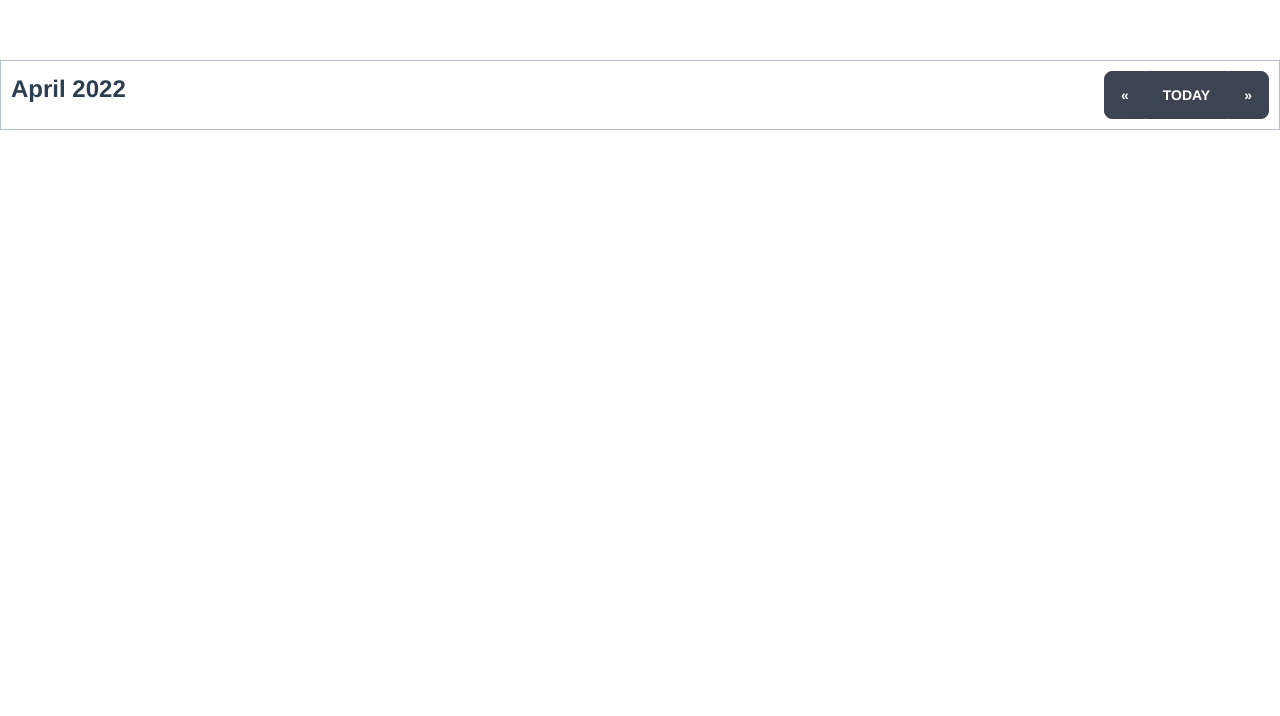
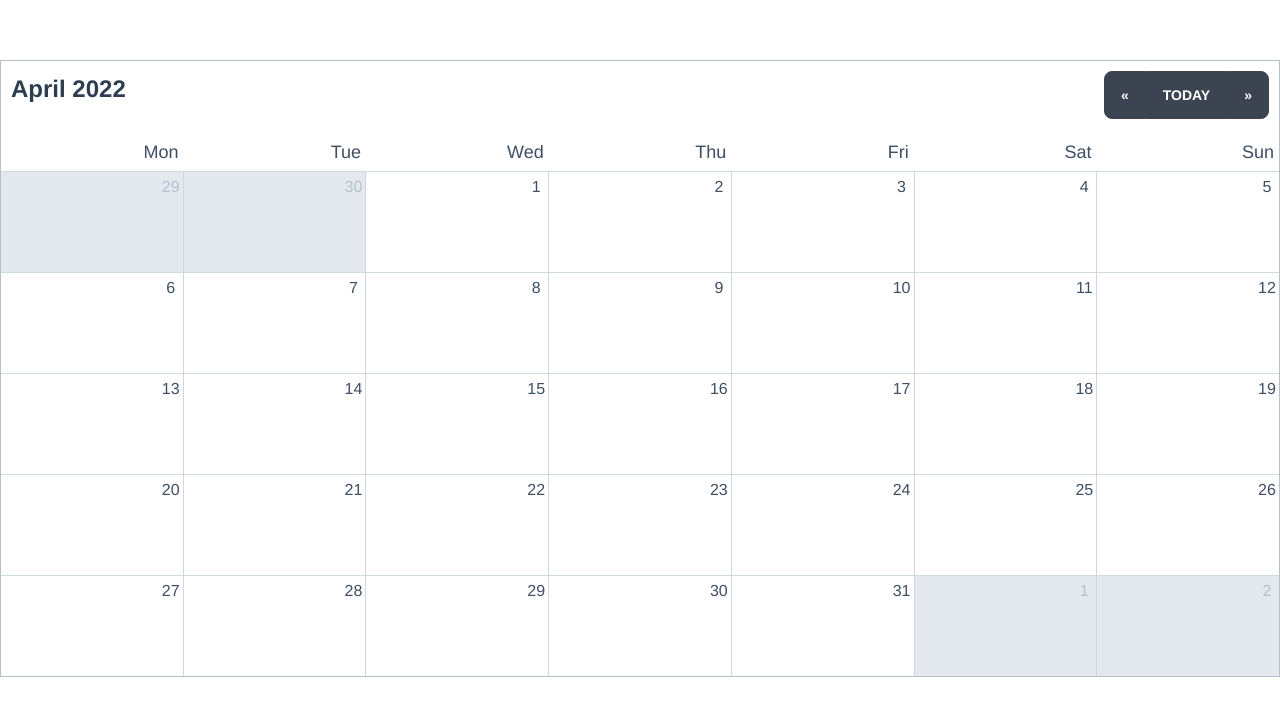
Before and after one commit to tturturiello/lizandar, a Vue app: page / in a window 1280 px wide. Shown: the top 716 px of the page. Built offline with nearby package versions, Linux system fonts and the light colour scheme.

Commit message:
added hardcoded days grid

```diff
--- a/src/components/CalendarMonth.vue
+++ b/src/components/CalendarMonth.vue
@@ -11,17 +11,60 @@
         @dateSelected="selectDate"
       />
     </div>
+    <CalendarWeekdays/>
+    <ol class="days-grid">
+      <CalendarMonthDayItem v-for="day in days" :key="day.date" :day="day" :is-today="day.date === today" />
+    </ol>
   </div>
 </template>
 
 <script setup>
-import { ref } from 'vue'
+import { computed, ref } from 'vue'
 import dayjs from "dayjs";
 import CalendarDateIndicator from "./CalendarDateIndicator.vue"
 import CalendarDateSelector from "./CalendarDateSelector.vue"
+import CalendarWeekdays from './CalendarWeekdays.vue';
+import CalendarMonthDayItem from './CalendarMonthDayItem.vue';
 
 let selectedDate = ref( dayjs() )
 let today = ref( dayjs().format("YYYY-MM-DD") )
+
+const days = ([
+        { date: "2020-06-29", isCurrentMonth: false },
+        { date: "2020-06-30", isCurrentMonth: false },
+        { date: "2020-07-01", isCurrentMonth: true },
+        { date: "2020-07-02", isCurrentMonth: true },
+        { date: "2020-07-03", isCurrentMonth: true },
+        { date: "2020-07-04", isCurrentMonth: true },
+        { date: "2020-07-05", isCurrentMonth: true },
+        { date: "2020-07-06", isCurrentMonth: true },
+        { date: "2020-07-07", isCurrentMonth: true },
+        { date: "2020-07-08", isCurrentMonth: true },
+        { date: "2020-07-09", isCurrentMonth: true },
+        { date: "2020-07-10", isCurrentMonth: true },
+        { date: "2020-07-11", isCurrentMonth: true },
+        { date: "2020-07-12", isCurrentMonth: true },
+        { date: "2020-07-13", isCurrentMonth: true },
+        { date: "2020-07-14", isCurrentMonth: true },
+        { date: "2020-07-15", isCurrentMonth: true },
+        { date: "2020-07-16", isCurrentMonth: true },
+        { date: "2020-07-17", isCurrentMonth: true },
+        { date: "2020-07-18", isCurrentMonth: true },
+        { date: "2020-07-19", isCurrentMonth: true },
+        { date: "2020-07-20", isCurrentMonth: true },
+        { date: "2020-07-21", isCurrentMonth: true },
+        { date: "2020-07-22", isCurrentMonth: true },
+        { date: "2020-07-23", isCurrentMonth: true },
+        { date: "2020-07-24", isCurrentMonth: true },
+        { date: "2020-07-25", isCurrentMonth: true },
+        { date: "2020-07-26", isCurrentMonth: true },
+        { date: "2020-07-27", isCurrentMonth: true },
+        { date: "2020-07-28", isCurrentMonth: true },
+        { date: "2020-07-29", isCurrentMonth: true },
+        { date: "2020-07-30", isCurrentMonth: true },
+        { date: "2020-07-31", isCurrentMonth: true },
+        { date: "2020-08-01", isCurrentMonth: false },
+        { date: "2020-08-02", isCurrentMonth: false }]);
 
 function selectDate(newSelectedDate) {
   selectedDate.value = newSelectedDate
--- /dev/null
+++ b/src/components/CalendarMonthDayItem.vue
@@ -0,0 +1,72 @@
+<template>
+  <li
+    class="calendar-day"
+    :class="{
+      'calendar-day--not-current': !day.isCurrentMonth,
+      'calendar-day--today': isToday
+    }"
+  >
+    <span>{{ label() }}</span>
+  </li>
+</template>
+
+<script setup>
+import dayjs from "dayjs";
+
+const props = defineProps({
+  day: {
+      type: Object,
+      required: true
+    },
+
+    isCurrentMonth: {
+      type: Boolean,
+      default: false
+    },
+
+    isToday: {
+      type: Boolean,
+      default: false
+    }
+});
+
+function label() {
+  return dayjs(props.day.date).format("D");
+}
+</script>
+
+<style scoped>
+.calendar-day {
+  position: relative;
+  min-height: 100px;
+  font-size: 16px;
+  background-color: #fff;
+  color: var(--grey-800);
+  padding: 5px;
+}
+
+.calendar-day > span {
+  display: flex;
+  justify-content: center;
+  align-items: center;
+  position: absolute;
+  right: 2px;
+  width: var(--day-label-size);
+  height: var(--day-label-size);
+}
+
+.calendar-day--not-current {
+  background-color: var(--grey-100);
+  color: var(--grey-300);
+}
+
+.calendar-day--today {
+  padding-top: 4px;
+}
+
+.calendar-day--today > span {
+  color: #fff;
+  border-radius: 9999px;
+  background-color: var(--grey-800);
+}
+</style>
--- /dev/null
+++ b/src/components/CalendarWeekdays.vue
@@ -0,0 +1,29 @@
+<template>
+  <ol class="day-of-week">
+    <li v-for="weekday in weekdays" :key="weekday"> {{ weekday }} </li>
+  </ol>
+</template>
+
+<script setup>
+import { computed } from "vue";
+
+
+const WEEKDAYS = ["Mon", "Tue", "Wed", "Thu", "Fri", "Sat", "Sun"];
+
+const weekdays = computed(() => {
+  return WEEKDAYS;
+})
+
+</script>
+
+<style scoped>
+.day-of-week {
+  display: grid;
+  grid-template-columns: repeat(7, 1fr);
+}
+
+.day-of-week > * {
+  text-align: right;
+  padding-right: 5px;
+}
+</style>
--- a/src/styles/calendarMonth.css
+++ b/src/styles/calendarMonth.css
@@ -2,6 +2,33 @@
   position: relative;
   background-color: var(--grey-200);
   border: solid 1px var(--grey-300);
+}
+
+.day-of-week {
+  color: var(--grey-800);
+  font-size: 18px;
+  background-color: #fff;
+  padding-bottom: 5px;
+  padding-top: 10px;
+}
+
+.day-of-week,
+.days-grid {
+  display: grid;
+  grid-template-columns: repeat(7, 1fr);
+}
+
+.day-of-week > * {
+  text-align: right;
+  padding-right: 5px;
+}
+
+.days-grid {
+  height: 100%;
+  position: relative;
+  grid-column-gap: var(--grid-gap);
+  grid-row-gap: var(--grid-gap);
+  border-top: solid 1px var(--grey-200);
 }
 
 #app {
```
